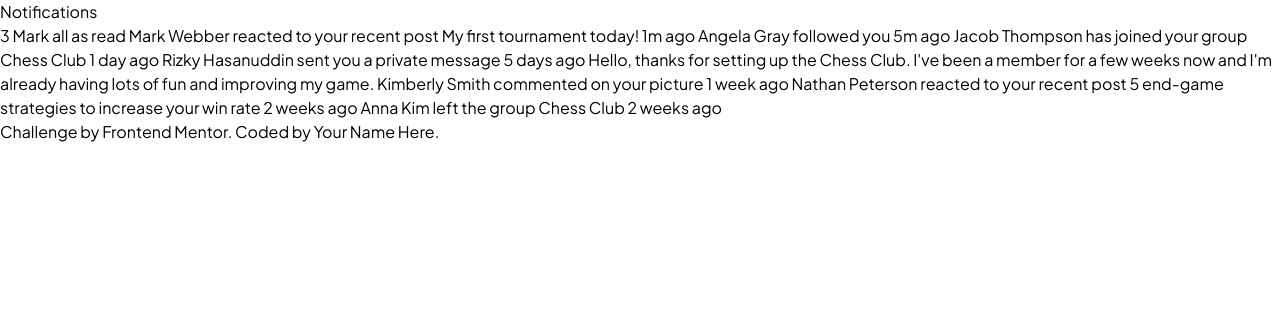
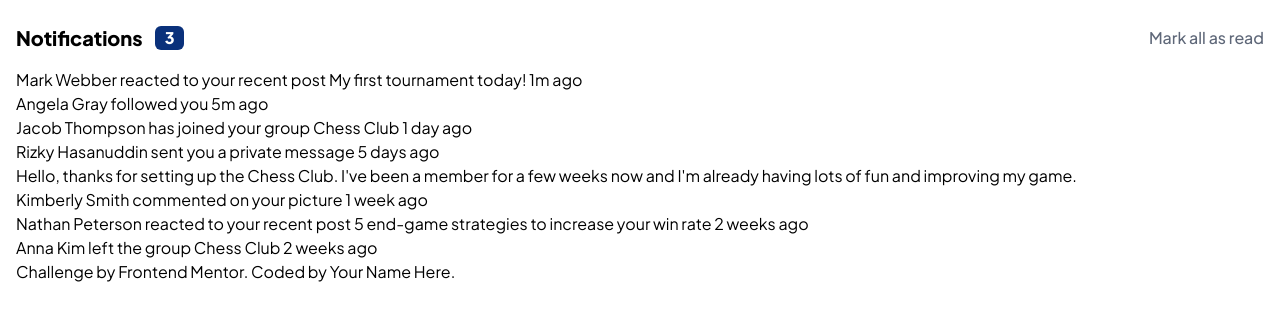
Before and after one commit to jabssdev/Notifications-page, a website: page src/index.html in a window 1280 px wide. Drawn offline with Linux system fonts and the light colour scheme.

Commit message:
style: :art: Finish header styles

```diff
--- a/src/index.html
+++ b/src/index.html
@@ -7,12 +7,24 @@
 		<title>Notifications page | JabssDev</title>
 		<link rel="stylesheet" href="./output.css" />
 	</head>
-	<body>
-		<h1>Notifications</h1>
-		3 Mark all as read Mark Webber reacted to your recent post My first tournament today! 1m ago Angela Gray followed you 5m ago Jacob Thompson has joined your group Chess Club 1 day ago Rizky
-		Hasanuddin sent you a private message 5 days ago Hello, thanks for setting up the Chess Club. I've been a member for a few weeks now and I'm already having lots of fun and improving my game.
-		Kimberly Smith commented on your picture 1 week ago Nathan Peterson reacted to your recent post 5 end-game strategies to increase your win rate 2 weeks ago Anna Kim left the group Chess Club 2
-		weeks ago
+	<body class="py-6 px-4">
+		<header class="flex justify-between pb-4 items-center">
+			<div class="flex items-center">
+				<h1 class="text-xl font-[800] mr-3">Notifications</h1>
+				<span class="bg-primary-blue text-white px-2.5 rounded-md font-[800]">3</span>
+			</div>
+			<button class="text-secundary-dgblue font-[500]">Mark all as read</button>
+		</header>
+		<section>
+			<p>Mark Webber reacted to your recent post My first tournament today! 1m ago</p>
+			<p>Angela Gray followed you 5m ago</p>
+			<p>Jacob Thompson has joined your group Chess Club 1 day ago</p>
+			<p>Rizky Hasanuddin sent you a private message 5 days ago</p>
+			<p>Hello, thanks for setting up the Chess Club. I've been a member for a few weeks now and I'm already having lots of fun and improving my game.</p>
+			<p>Kimberly Smith commented on your picture 1 week ago</p>
+			<p>Nathan Peterson reacted to your recent post 5 end-game strategies to increase your win rate 2 weeks ago</p>
+			<p>Anna Kim left the group Chess Club 2 weeks ago</p>
+		</section>
 
 		<div class="attribution">Challenge by <a href="https://www.frontendmentor.io?ref=challenge" target="_blank">Frontend Mentor</a>. Coded by <a href="#">Your Name Here</a>.</div>
 	</body>
--- a/tailwind.config.js
+++ b/tailwind.config.js
@@ -6,6 +6,21 @@ export default {
 			fontFamily: {
 				sans: ["Plus Jakarta Sans", "sans-serif"],
 			},
+			colors: {
+				primary: {
+					red: "hsl(1, 90%, 64%)",
+					blue: "hsl(219, 85%, 26%)",
+				},
+				secundary: {
+					white: "hsl(0, 0%, 100%)",
+					lgblue1: "hsl(210, 60%, 98%)",
+					lgblue2: "hsl(211, 68%, 94%)",
+					lgblue3: "hsl(205, 33%, 90%)",
+					gblue: "hsl(219, 14%, 63%)",
+					dgblue: "hsl(219, 12%, 42%)",
+					vdblue: "hsl(224, 21%, 14%)",
+				},
+			},
 		},
 	},
 	plugins: [],
```
Also changed, not shown: src/output.css.
